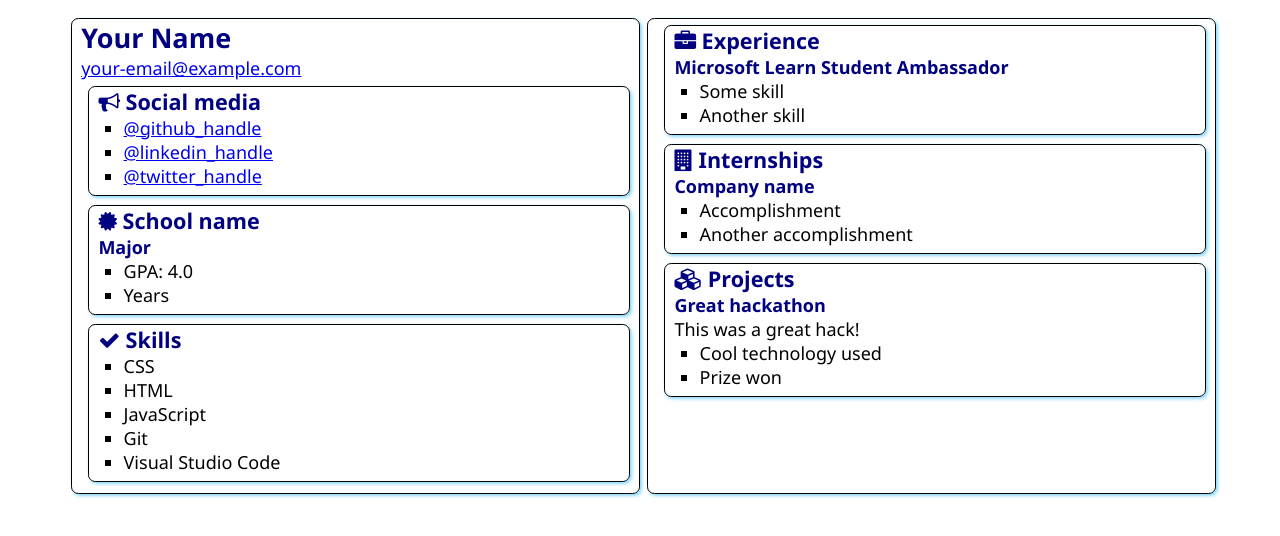
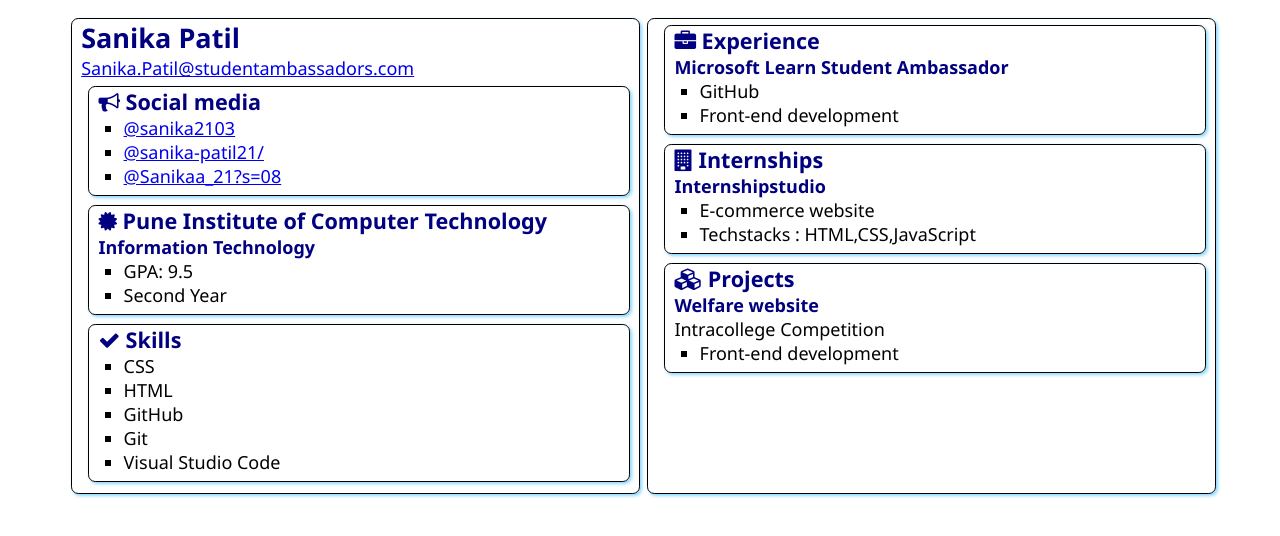
Before and after one commit to Sanika2103/SATechnicalOnboarding, a plain HTML site: page src/index.html in a window 1280 px wide. Drawn offline with Linux system fonts and the light colour scheme.

Commit message:
Update index.html
Added name, social links and project details

```diff
--- a/src/index.html
+++ b/src/index.html
@@ -12,8 +12,8 @@
 <body>
     <main>
         <article class="box">
-            <h1>Your Name</h1>
-            <div><a href="mailto:your.email@example.com">your-email@example.com</a></div>
+            <h1>Sanika Patil</h1>
+            <div><a href="mailto:Sanika.Patil@studentambassadors.com">Sanika.Patil@studentambassadors.com</a></div>
 
             <section class="box">
                 <h2>
@@ -21,9 +21,9 @@
                     Social media
                 </h2>
                 <ul>
-                    <li><a href="https://github.com/<handle>">@github_handle</a></li>
-                    <li><a href="https://linkedin.com/in/<handle>">@linkedin_handle</a></li>
-                    <li><a href="https://twitter.com/<handle>">@twitter_handle</a></li>
+                    <li><a href="https://github.com/sanika2103">@sanika2103</a></li>
+                    <li><a href="https://www.linkedin.com/in/sanika-patil21/">@sanika-patil21/</a></li>
+                    <li><a href="https://twitter.com/Sanikaa_21?s=08">@Sanikaa_21?s=08</a></li>
                 </ul>
             </section>
 
@@ -31,12 +31,12 @@
                 <div class="education">
                     <h2>
                         <i class="fa fa-certificate" aria-hidden="true"></i>
-                        School name
+                        Pune Institute of Computer Technology
                     </h2>
-                    <h3>Major</h3>
+                    <h3>Information Technology</h3>
                     <ul>
-                        <li>GPA: 4.0</li>
-                        <li>Years</li>
+                        <li>GPA: 9.5</li>
+                        <li>Second Year</li>
                     </ul>
                 </div>
             </section>
@@ -49,7 +49,7 @@
                 <ul>
                     <li>CSS</li>
                     <li>HTML</li>
-                    <li>JavaScript</li>
+                    <li>GitHub</li>
                     <li>Git</li>
                     <li>Visual Studio Code</li>
                 </ul>
@@ -63,8 +63,8 @@
                 </h2>
                 <h3>Microsoft Learn Student Ambassador</h3>
                 <ul>
-                    <li>Some skill</li>
-                    <li>Another skill</li>
+                    <li>GitHub</li>
+                    <li>Front-end development</li>
                 </ul>
             </section>
             <section class="box">
@@ -73,10 +73,10 @@
                     Internships
                 </h2>
 
-                <h3>Company name</h3>
+                <h3>Internshipstudio</h3>
                 <ul>
-                    <li>Accomplishment</li>
-                    <li>Another accomplishment</li>
+                    <li>E-commerce website</li>
+                    <li>Techstacks : HTML,CSS,JavaScript</li>
                 </ul>
             </section>
             <section class="box">
@@ -85,11 +85,11 @@
                     Projects
                 </h2>
 
-                <h3>Great hackathon</h3>
-                <div>This was a great hack!</div>
+                <h3>Welfare website</h3>
+                <div>Intracollege Competition</div>
                 <ul>
-                    <li>Cool technology used</li>
-                    <li>Prize won</li>
+                    <li>Front-end development</li>
+                    <!-- <li>Prize won</li> -->
                 </ul>
             </section>
         </article>
```
